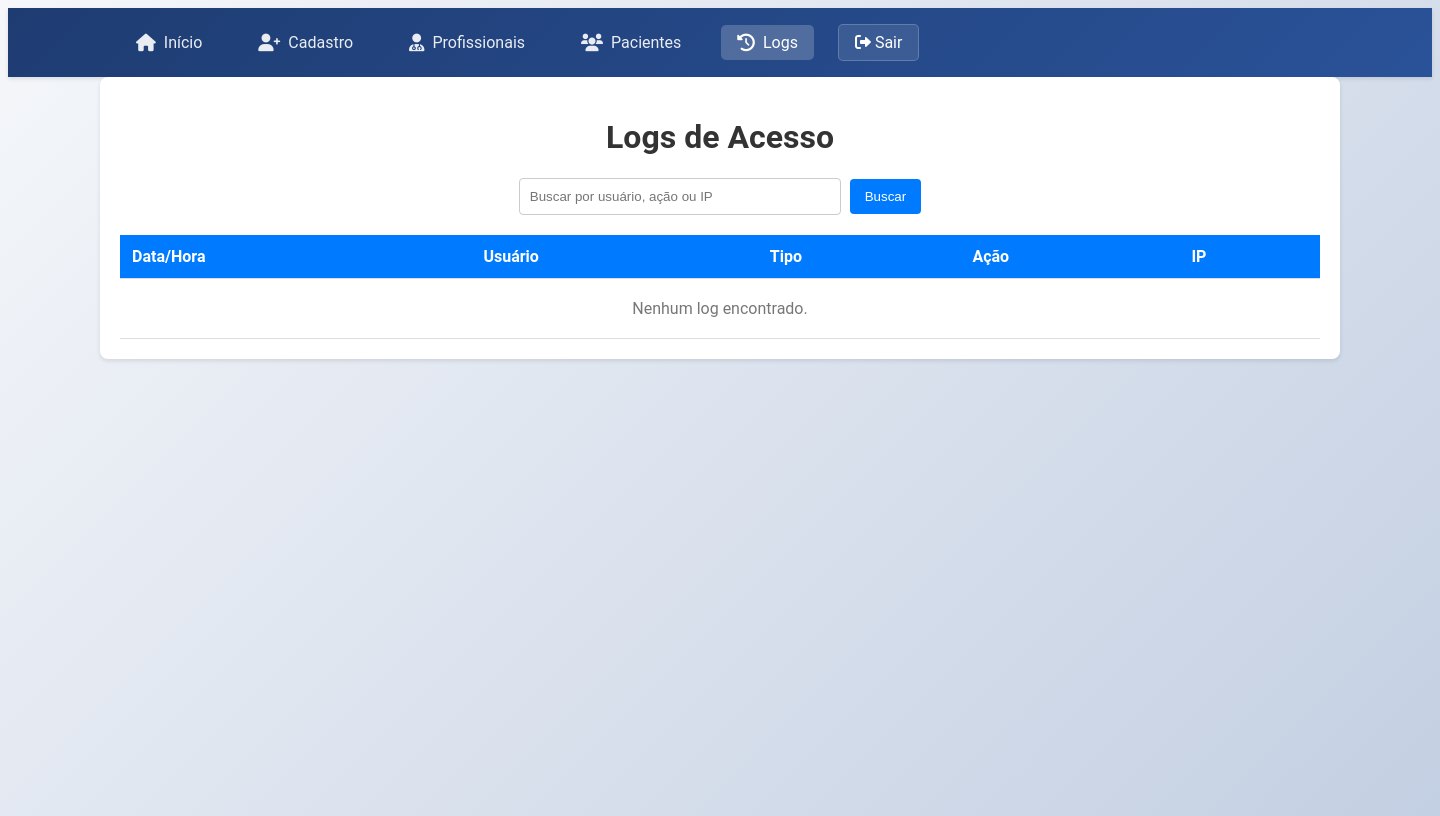
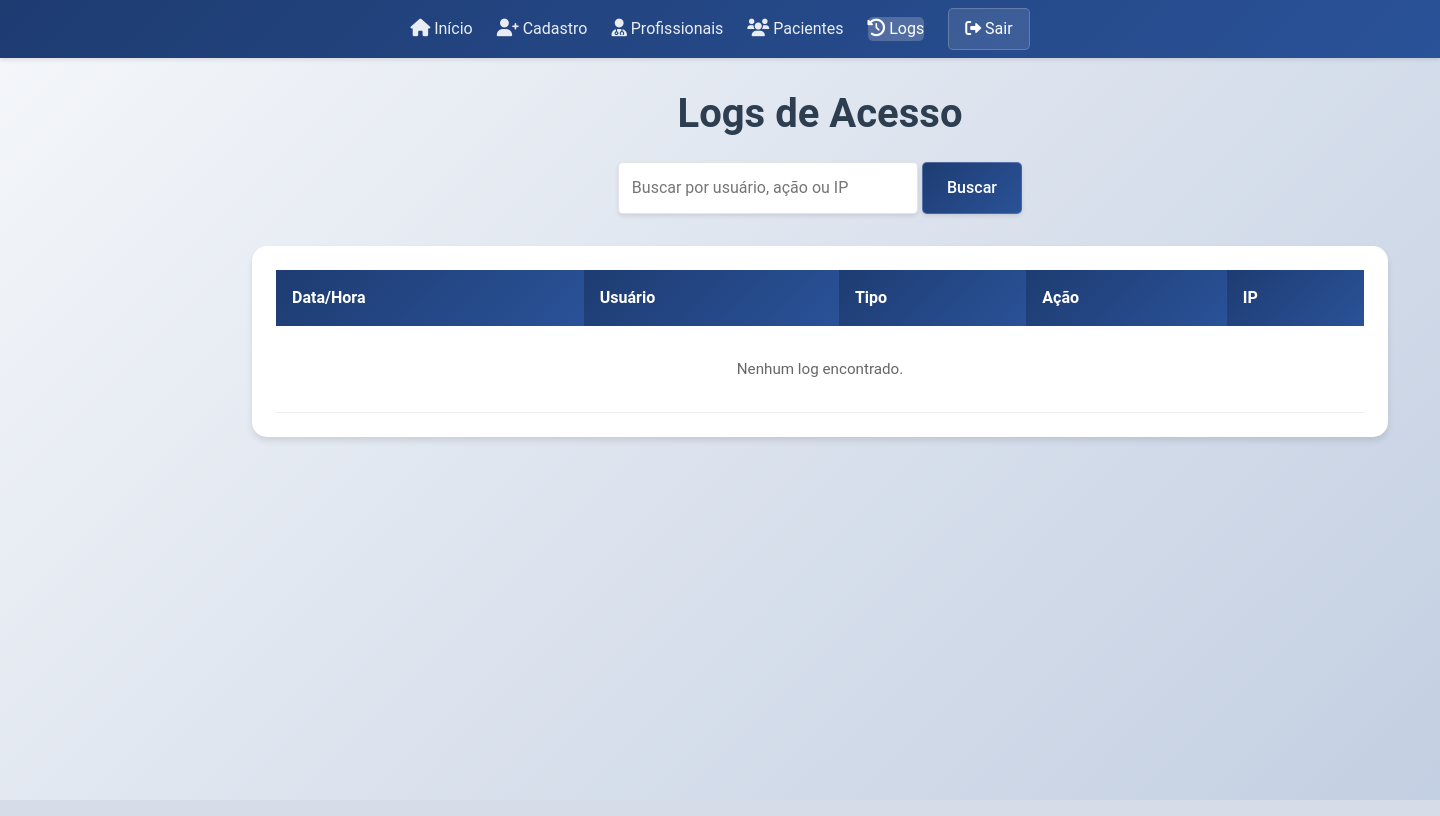
Before and after one commit to betolara1/Monitoramento-Saude-UAM, a PHP site: page /visualizar_logs.php in a window 1440 px wide. Run offline with PHP 8.4, Linux system fonts and the light colour scheme; the visitor is signed in with stand-in values (Sample User, id 1); data that the repository does not hold is empty; some libraries are stand-ins or nearby versions.

Commit message:
paginas padronizadas

```diff
--- a/atualizar_profissional.php
+++ b/atualizar_profissional.php
@@ -5,10 +5,6 @@ error_reporting(E_ALL);
 
 // Garantir que a resposta seja sempre JSON
 header('Content-Type: application/json');
-
-// Registrar erros em log ao invés de exibi-los
-ini_set('log_errors', 1);
-ini_set('error_log', 'error.log');
 
 try {
     require_once 'conexao.php';
--- a/visualizar_logs.php
+++ b/visualizar_logs.php
@@ -55,76 +55,123 @@ include "sidebar.php";
 <html lang="pt-BR">
 <head>
     <title>Logs de Acesso</title>
+    <link href="https://cdn.jsdelivr.net/npm/bootstrap@5.3.0/dist/css/bootstrap.min.css" rel="stylesheet">
+    <link href="https://cdn.jsdelivr.net/npm/select2@4.1.0-rc.0/dist/css/select2.min.css" rel="stylesheet" />
+    <link href="https://cdn.jsdelivr.net/npm/select2-bootstrap-5-theme@1.3.0/dist/select2-bootstrap-5-theme.min.css" rel="stylesheet" />
+    <script src="https://code.jquery.com/jquery-3.6.0.min.js"></script>
+    <script src="https://cdn.jsdelivr.net/npm/bootstrap@5.3.0/dist/js/bootstrap.bundle.min.js"></script>
+    <script src="https://cdn.jsdelivr.net/npm/select2@4.1.0-rc.0/dist/js/select2.min.js"></script>
+    <script src="https://cdnjs.cloudflare.com/ajax/libs/jquery.mask/1.14.16/jquery.mask.min.js"></script>
+    <script src="https://cdn.jsdelivr.net/npm/sweetalert2@11"></script>
     <style>
         body {
             font-family: 'Roboto', sans-serif;
             background: linear-gradient(135deg, #f5f7fa 0%, #c3cfe2 100%);
             min-height: 100vh;
+            margin: 0;
         }
 
         .container {
+            padding: 2rem;
             max-width: 1200px;
-            margin: auto;
-            background: white;
-            border-radius: 8px;
-            box-shadow: 0 2px 4px rgba(0,0,0,0.1);
-            padding: 20px;
+            margin: 0 auto;
+            margin-left: 220px;
+            background: transparent;
+            box-shadow: none;
         }
+
         h1 {
             text-align: center;
-            color: #333;
+            color: #2c3e50;
+            font-size: 2.5rem;
+            font-weight: 700;
+            margin-bottom: 1.5rem;
         }
+
         .search-container {
-            margin-bottom: 20px;
+            margin-bottom: 2rem;
             text-align: center;
         }
+
         .search-container input[type="text"] {
-            padding: 10px;
+            padding: 0.8rem;
             width: 300px;
-            border: 1px solid #ccc;
-            border-radius: 4px;
-            transition: border-color 0.3s;
+            border: 1px solid rgba(0, 0, 0, 0.1);
+            border-radius: 5px;
+            transition: all 0.3s ease;
+            box-shadow: 0 2px 4px rgba(0,0,0,0.1);
         }
+
         .search-container input[type="text"]:focus {
-            border-color: #007bff;
+            border-color: #1e3c72;
             outline: none;
+            box-shadow: 0 4px 6px rgba(0,0,0,0.1);
         }
+
         .search-container button {
-            padding: 10px 15px;
-            border: none;
-            background-color: #007bff;
+            background: linear-gradient(135deg, #1e3c72 0%, #2a5298 100%);
+            border: 1px solid rgba(255, 255, 255, 0.2);
+            padding: 0.8rem 1.5rem;
+            border-radius: 5px;
             color: white;
-            border-radius: 4px;
+            font-weight: 500;
             cursor: pointer;
-            margin-left: 5px;
-            transition: background-color 0.3s;
+            transition: all 0.3s ease;
+            box-shadow: 0 2px 4px rgba(0,0,0,0.1);
         }
+
         .search-container button:hover {
-            background-color: #0056b3;
+            background: linear-gradient(135deg, #2a5298 0%, #1e3c72 100%);
+            transform: translateY(-2px);
+            box-shadow: 0 4px 6px rgba(0,0,0,0.2);
         }
+
         .table-container {
-            overflow-x: auto;
+            background: white;
+            border-radius: 15px;
+            box-shadow: 0 4px 6px rgba(0, 0, 0, 0.1);
+            padding: 1.5rem;
+            margin-bottom: 2rem;
         }
+
         table {
             width: 100%;
             border-collapse: collapse;
         }
-        th, td {
-            padding: 12px;
+
+        th {
+            background: linear-gradient(135deg, #1e3c72 0%, #2a5298 100%);
+            color: white;
+            padding: 1rem;
             text-align: left;
-            border-bottom: 1px solid #ddd;
         }
-        th {
-            background-color: #007bff;
-            color: white;
+
+        td {
+            padding: 1rem;
+            border-bottom: 1px solid #eee;
         }
+
         tr:hover {
-            background-color: #f1f1f1;
+            background-color: #f8f9fa;
         }
+
         .no-logs {
             text-align: center;
-            padding: 20px;
-            color: #777;
+            padding: 2rem;
+            color: #666;
+            font-size: 0.95rem;
+        }
+
+        /* Footer */
+        .footer {
+            background: linear-gradient(135deg, #1e3c72 0%, #2a5298 100%);
+            color: white;
+            padding: 1rem 0;
+            position: relative;
+            bottom: 0;
+            width: 100%;
+            margin-top: 2rem;
+            text-align: center;
         }
     </style>
     <script>
```
Also changed, not shown: cadastro_usuario.php (+9 -0 lines), editar_paciente.php (+6 -5 lines).
